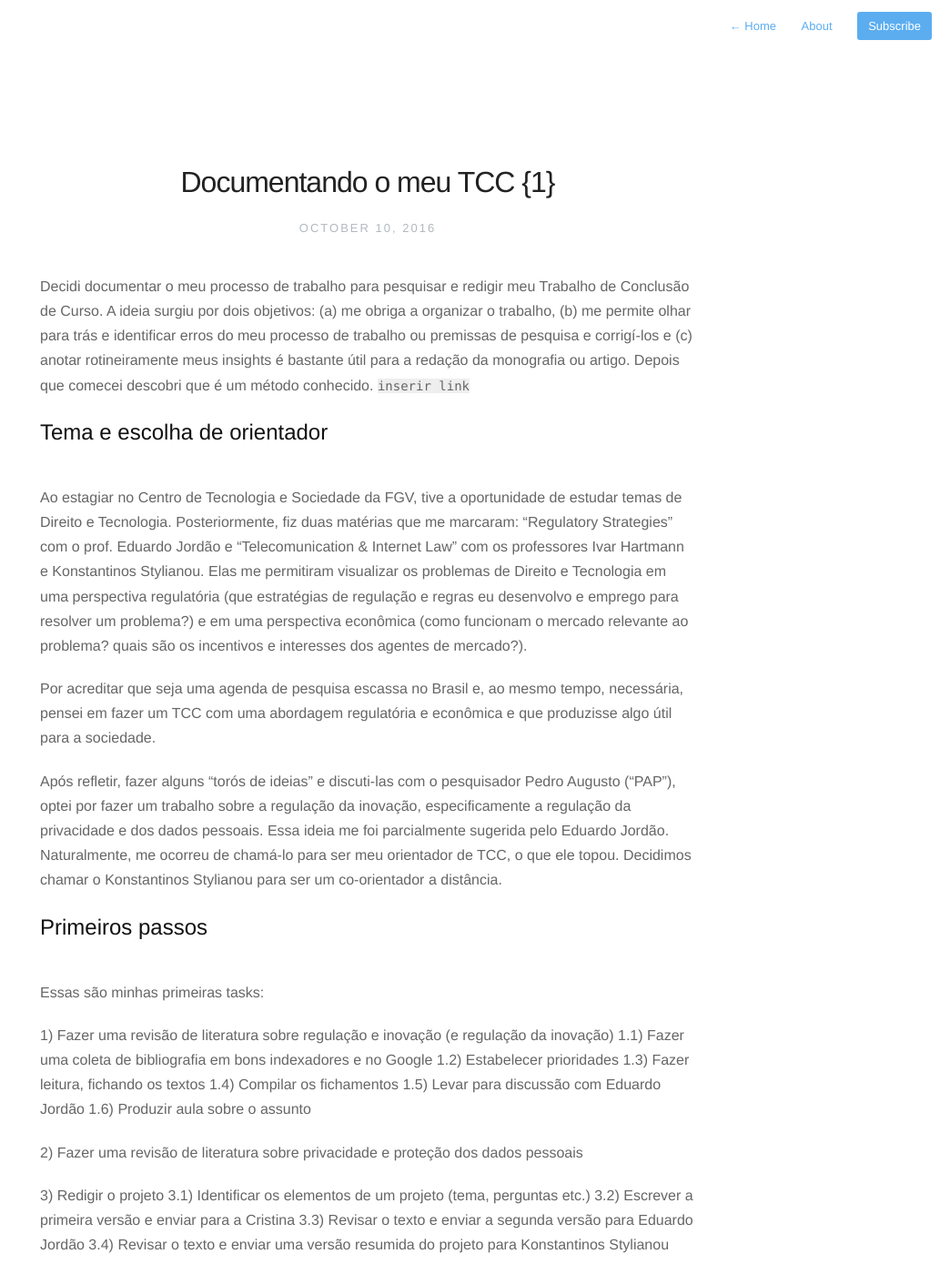
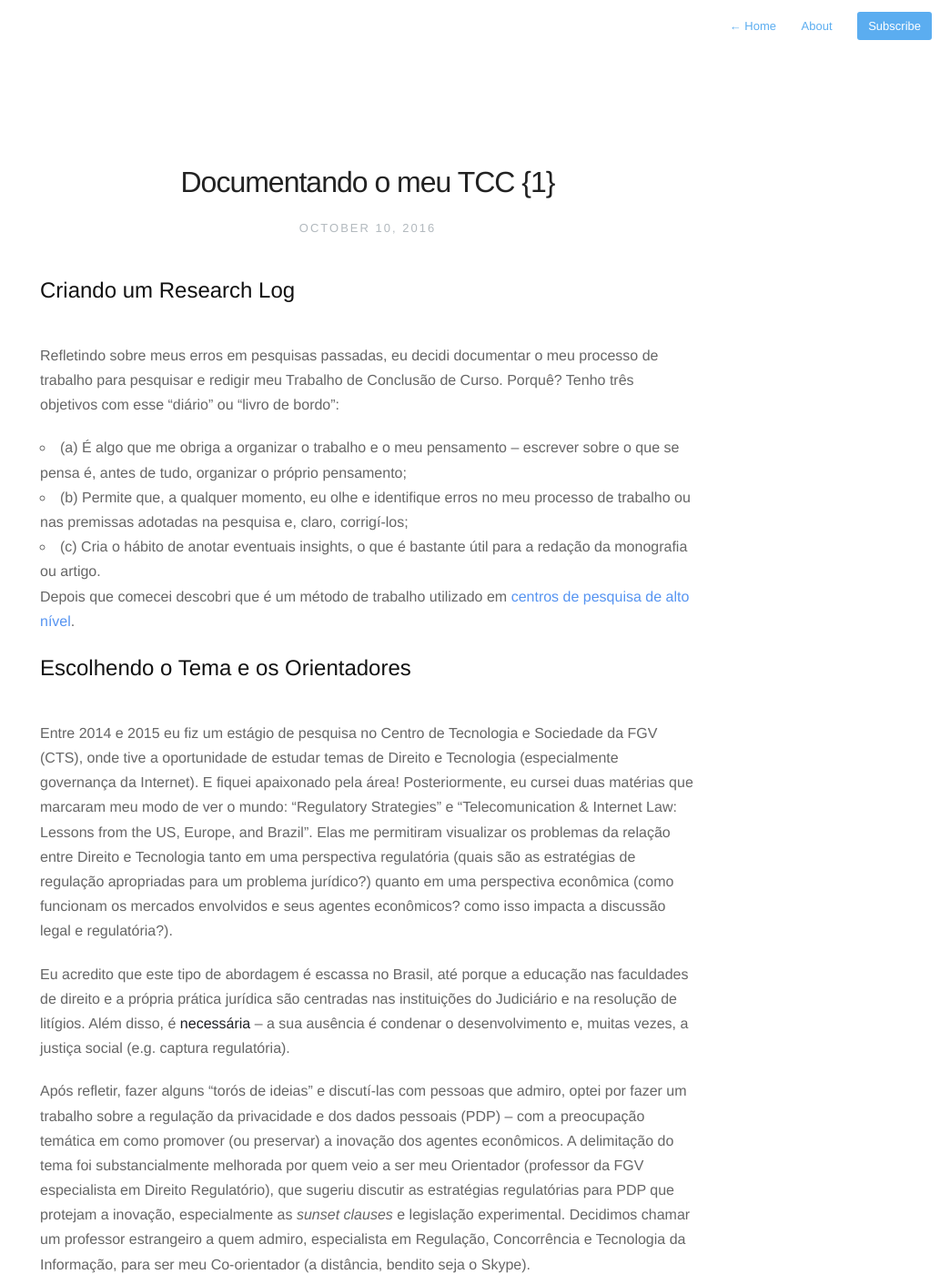
Before and after one commit to wramalho/wramalho.github.io, a Jekyll site: the page built from _posts/2016-10-10-documentando_o_meu_TCC_1.md, in a window 1280 px wide and 1400 px high. Shown: the whole window at 91% size, without its empty margins (236-1280 px from the left). Built offline with Jekyll 4.4.1, drawn with Linux system fonts in a browser that asks for light colours; some of the changed text lies outside the part shown.

Commit message:
#12
Finalizado o primeiro texto

```diff
--- a/_posts/2016-10-10-documentando_o_meu_TCC_1.md
+++ b/_posts/2016-10-10-documentando_o_meu_TCC_1.md
@@ -3,38 +3,49 @@ layout: post
 title: Documentando o meu TCC {1}
 ---
 
+## Criando um Research Log
+
+Refletindo sobre meus erros em pesquisas passadas, eu decidi documentar o meu processo de trabalho para pesquisar e redigir meu Trabalho de Conclusão de Curso.
+Porquê? Tenho três objetivos com esse “diário” ou “livro de bordo”:
+1. (a) É algo que me obriga a organizar o trabalho e o meu pensamento – escrever sobre o que se pensa é, antes de tudo, organizar o próprio pensamento;
+2. (b) Permite que, a qualquer momento, eu olhe e identifique erros no meu processo de trabalho ou nas premissas adotadas na pesquisa e, claro, corrigí-los;
+3. (c) Cria o hábito de anotar eventuais insights, o que é bastante útil para a redação da monografia ou artigo.
+
+Depois que comecei descobri que é um método de trabalho utilizado em [centros de pesquisa de alto nível][1].
 
 
-Decidi documentar o meu processo de trabalho para pesquisar e redigir meu Trabalho de Conclusão de Curso.
-A ideia surgiu por dois objetivos: (a) me obriga a organizar o trabalho, (b) me permite olhar para trás e identificar erros do meu processo de trabalho ou premissas de pesquisa e corrigí-los e (c) anotar rotineiramente meus insights é bastante útil para a redação da monografia ou artigo.
-Depois que comecei descobri que é um método conhecido. `inserir link`
+## Escolhendo o Tema e os Orientadores
 
+Entre 2014 e 2015 eu fiz um estágio de pesquisa no Centro de Tecnologia e Sociedade da FGV (CTS), onde tive a oportunidade de estudar temas de Direito e Tecnologia (especialmente governança da Internet). E fiquei apaixonado pela área!
+Posteriormente, eu cursei duas matérias que marcaram meu modo de ver o mundo: “Regulatory Strategies” e “Telecomunication & Internet Law: Lessons from the US, Europe, and Brazil”. Elas me permitiram visualizar os problemas da relação entre Direito e Tecnologia tanto em uma perspectiva regulatória (quais são as estratégias de regulação  apropriadas para um problema jurídico?) quanto em uma perspectiva econômica (como funcionam os mercados envolvidos e seus agentes econômicos? como isso impacta a discussão legal e regulatória?).
 
-## Tema e escolha de orientador
+Eu acredito que este tipo de abordagem é escassa no Brasil, até porque a educação nas faculdades de direito e a própria prática jurídica são centradas nas instituições do Judiciário e na resolução de litígios. Além disso, é **necessária** – a sua ausência é condenar o desenvolvimento e, muitas vezes, a justiça social (e.g. captura regulatória).
 
-Ao estagiar no Centro de Tecnologia e Sociedade da FGV, tive a oportunidade de  estudar temas de Direito e Tecnologia. Posteriormente, fiz duas matérias que me marcaram: “Regulatory Strategies” com o prof. Eduardo Jordão e “Telecomunication & Internet Law” com os professores Ivar Hartmann e Konstantinos Stylianou. Elas me permitiram visualizar os problemas de Direito e Tecnologia em uma perspectiva regulatória (que estratégias de regulação e regras eu desenvolvo e emprego para resolver um problema?) e em uma perspectiva econômica (como funcionam o mercado relevante ao problema? quais são os incentivos e interesses dos agentes de mercado?).
-
-Por acreditar que seja uma agenda de pesquisa escassa no Brasil e, ao mesmo tempo, necessária, pensei em fazer um TCC com uma abordagem regulatória e econômica e que produzisse algo útil para a sociedade.
-
-Após refletir, fazer alguns “torós de ideias” e discuti-las com o pesquisador Pedro Augusto (“PAP”), optei por fazer um trabalho sobre a regulação da inovação, especificamente a regulação da privacidade e dos dados pessoais. Essa ideia me foi parcialmente sugerida pelo Eduardo Jordão. Naturalmente, me ocorreu de chamá-lo para ser meu orientador de TCC, o que ele topou. Decidimos chamar o Konstantinos Stylianou para ser um co-orientador a distância.
+Após refletir, fazer alguns “torós de ideias” e discutí-las com pessoas que admiro, optei por fazer um trabalho sobre a regulação da privacidade e dos dados pessoais (PDP) – com a preocupação temática em como promover (ou preservar) a inovação dos agentes econômicos.
+A delimitação do tema foi substancialmente melhorada por quem veio a ser meu Orientador (professor da FGV especialista em Direito Regulatório), que sugeriu discutir as estratégias regulatórias para PDP que protejam a inovação, especialmente as *sunset clauses* e legislação experimental.
+Decidimos chamar um professor estrangeiro a quem admiro, especialista em Regulação, Concorrência e Tecnologia da Informação, para ser meu Co-orientador (a distância, bendito seja o Skype).
 
 
 ## Primeiros passos
 
-Essas são minhas primeiras tasks:
+Pensei com o meu Orientador as minhas primeiras tarefas preliminares (além da redação do Projeto de TCC).
 
-1) Fazer uma revisão de literatura sobre regulação e inovação (e regulação da inovação)
-1.1) Fazer uma coleta de bibliografia em bons indexadores e no Google
-1.2) Estabelecer prioridades
-1.3) Fazer leitura, fichando os textos
-1.4) Compilar os fichamentos
-1.5) Levar para discussão com Eduardo Jordão
-1.6) Produzir aula sobre o assunto
+1. Fazer uma revisão de literatura sobre regulação e inovação, regulação da inovação e estratégias regulatórias (especialmente *sunset clauses* e legislação experimental)
+	> Fazer um levantamento da bibliografia relevante, utilizando bons “indexadores” (SSRN, JSTOR etc.), Google Scholar, Google e, também, os papers e livros citados na bibliografia levantada por outros meios (“método de rede”, vou explicar eventualmente)
+	> Estabelecer prioridades de leitura (afinal, não conseguiria ler 50-100 papers agora!)
+	> Leitura da bibliografia de alta prioridade, fichando os textos
+	> Compilar os fichamentos em um texto organizado
+	> Levar para discussão com o Orientador
+	> Aperfeiçoar o material
+	> Produzir uma aula sobre o assunto para um curso de estratégias
 
-2) Fazer uma revisão de literatura sobre privacidade e proteção dos dados pessoais
+2. Fazer uma revisão de literatura sobre privacidade e proteção dos dados pessoais
+	> Ainda não organizei, mas deve seguir o modelo acima
 
-3) Redigir o projeto
-3.1) Identificar os elementos de um projeto (tema, perguntas etc.)
-3.2) Escrever a primeira versão e enviar para a Cristina
-3.3) Revisar o texto e enviar a segunda versão para Eduardo Jordão
-3.4) Revisar o texto e enviar uma versão resumida do projeto para Konstantinos Stylianou
+ 3. Redigir o projeto de TCC
+	> Identificar e estudar os elementos de um bom projeto de pesquisa (como tema, perguntas de pesquisa, metodologia etc.)
+	> Escrever a primeira versão e enviar para a Coordenação de Graduação
+	> Revisar o texto e enviar a segunda versão para o Orientador
+	> Revisar o texto e enviar uma versão resumida do projeto para o Co-orientador
+
+[1]:	https://www.ucl.ac.uk/psychoanalysis/courses/phd/current_students/research-log
```
Also changed, not shown: research/bbRLZcj.jpg (added), 9 other files.
